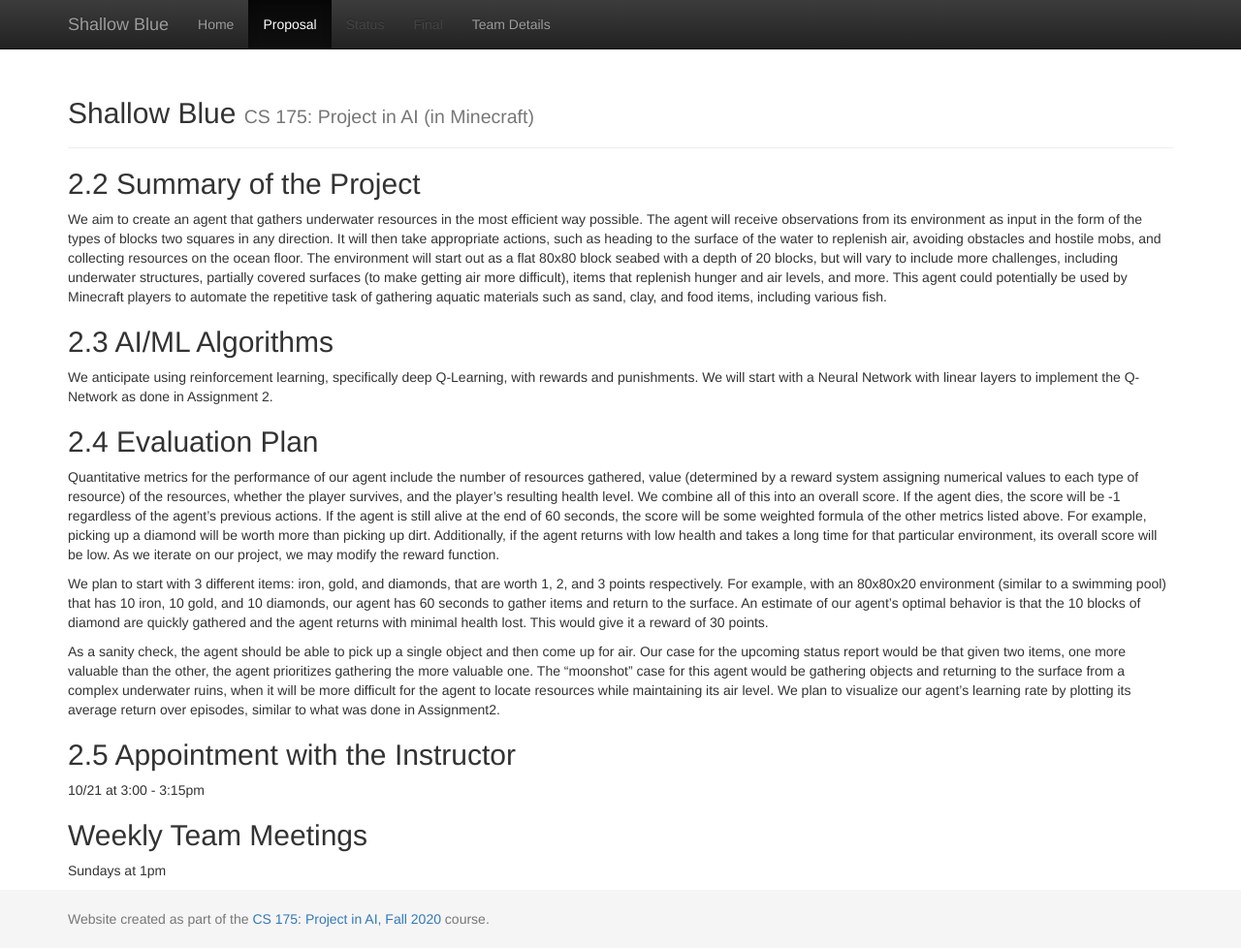
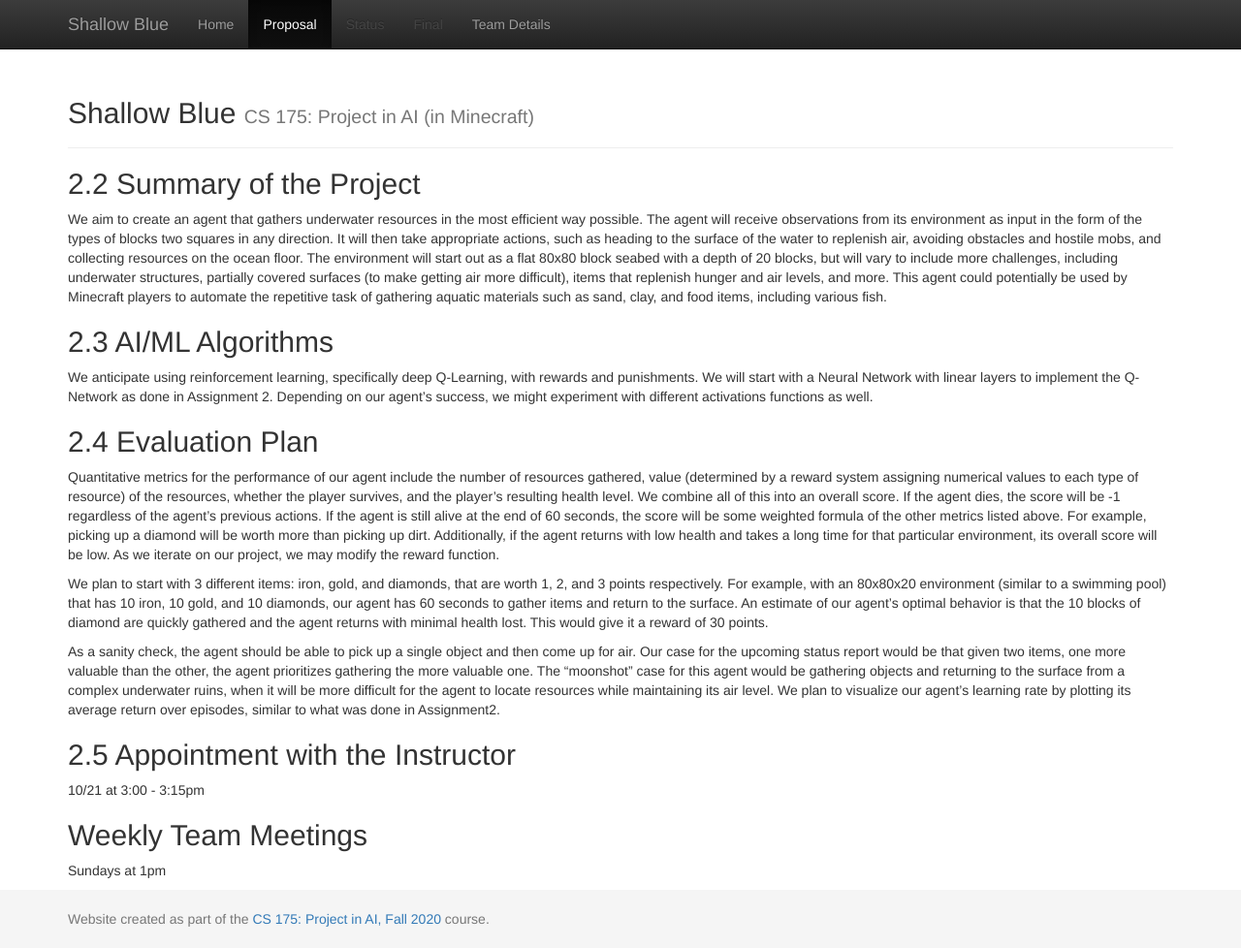
Before and after one commit to ChaseChipres/ShallowBlue, a Jekyll site: the page built from docs/proposal.md, in a window 1280 px wide and 978 px high. Shown: the whole window at 97% size. Built offline with Jekyll 4.4.1, drawn with Linux system fonts in a browser that asks for light colours.

Commit message:
Update proposal.md

```diff
--- a/docs/proposal.md
+++ b/docs/proposal.md
@@ -9,7 +9,7 @@ We aim to create an agent that gathers underwater resources in the most efficien
 
 ## 2.3 AI/ML Algorithms
 
-We anticipate using reinforcement learning, specifically deep Q-Learning, with rewards and punishments. We will start with a Neural Network with linear layers to implement the Q-Network as done in Assignment 2.
+We anticipate using reinforcement learning, specifically deep Q-Learning, with rewards and punishments. We will start with a Neural Network with linear layers to implement the Q-Network as done in Assignment 2. Depending on our agent's success, we might experiment with different activations functions as well.
 
 ## 2.4 Evaluation Plan
 
```
